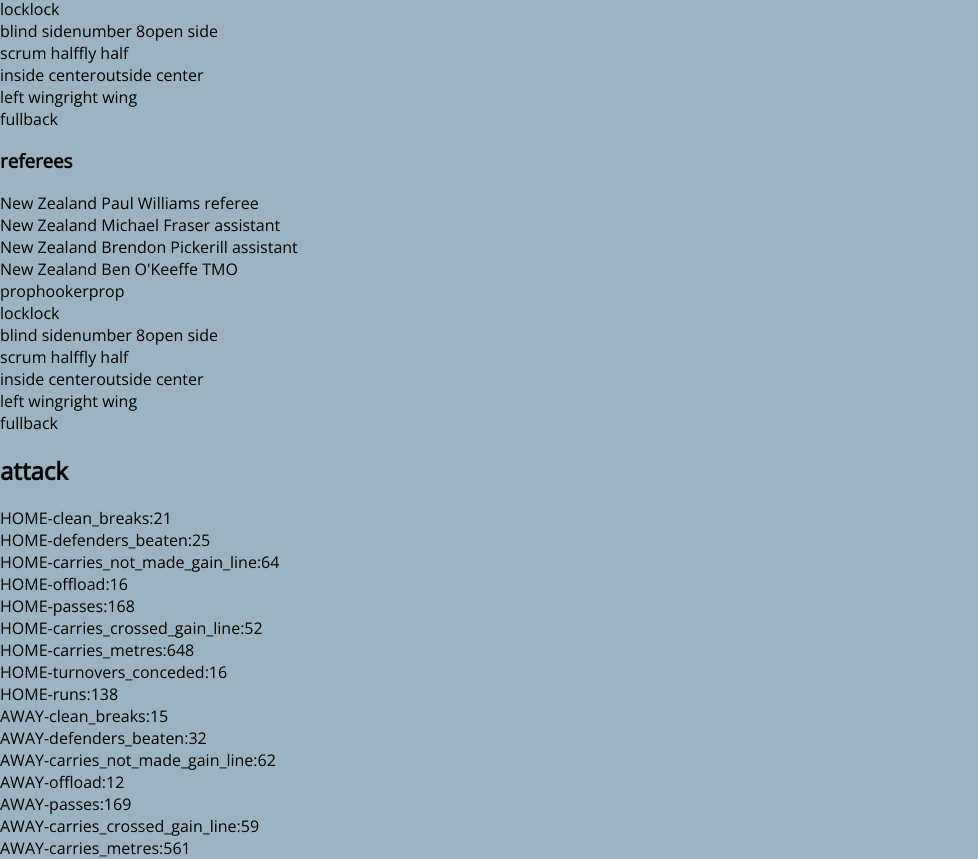
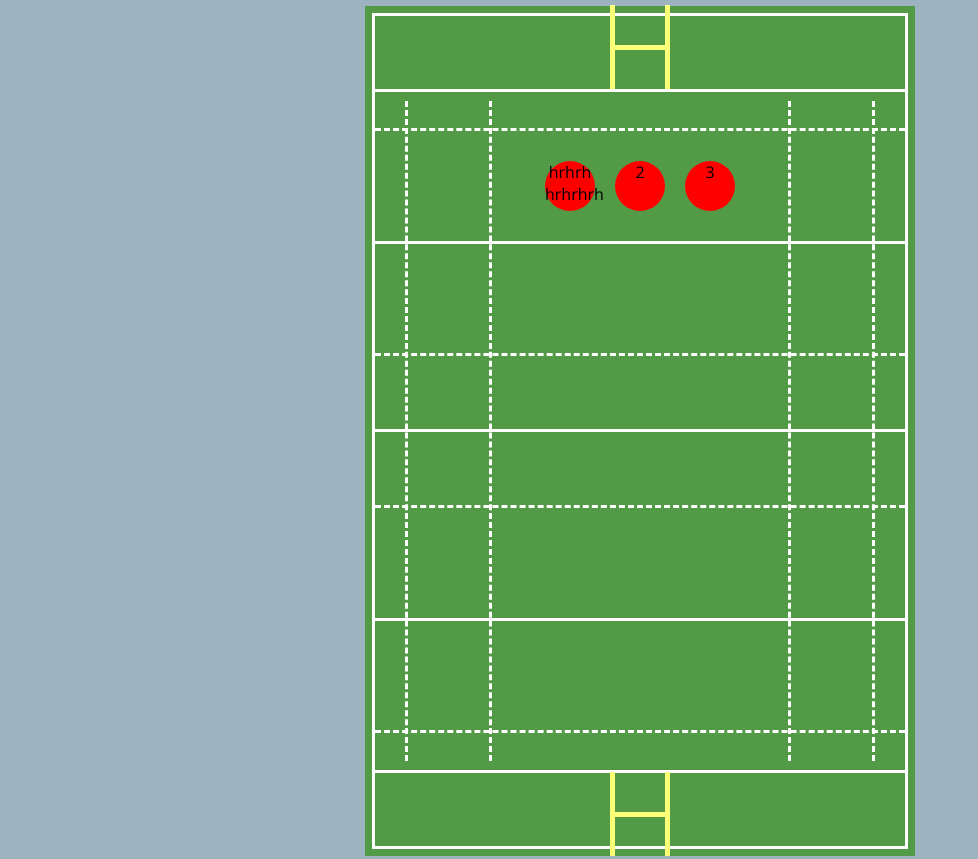
Before and after one commit to Ram-Montilia-Smithson/rugby-app, a React (Create React App) app: page /matchInfo in a window 1280 px wide. Shown: the part 489-1348 px from the top of the page, without its empty margins (0-978 px from the left). Built offline with nearby package versions, Linux system fonts and the light colour scheme.

Commit message:
making pitch.jsx to look like a pitch

```diff
--- a/src/components/pitch.jsx
+++ b/src/components/pitch.jsx
@@ -1,16 +1,47 @@
 import React from 'react'
+import "../scss/pitch/pitch.css"
 
 // show the teams line up as circles on a pitch, arrange them based on their position
 // include the subs as well somehow
+// arrange the scss as well
 
 export default function Pitch({team}) {
     return (
         <div className="pitch">
-            <div className="front row">
-                <span>prop</span>
-                <span>hooker</span>
-                <span>prop</span>
+            <div className="horizontal-lines">
+                <div className="in-goal-area-up">
+                    <div className="posts-up">
+                        <div className="crossbar"></div>
+                    </div>
+                </div>
+                <div className="five-yard-up"></div>
+                <div className="tt-up">
+                    {/* <div className="front row"> */}
+                        <span>hrhrh hrhrhrh</span>
+                        <span>2</span>
+                        <span>3</span>
+                    {/* </div> */}
+                </div>
+                <div className="zone-b"></div>
+                <div className="ten-up"></div>
+                <div className="ten-down"></div>
+                <div className="zone-c"></div>
+                <div className="tt-down"></div>
+                <div className="five-yard-down"></div>
+                <div className="in-goal-area-down">
+                    <div className="posts-down">
+                        <div className="crossbar"></div>
+                    </div>
+                </div>
             </div>
+            <div className="vertical-lines">
+                <div className="five-left"></div>
+                <div className="fifteen-left"></div>
+                <div className="mid-pitch"></div>
+                <div className="fifteen-right"></div>
+                <div className="five-right"></div>
+            </div>
+            {/*
             <div className="second row">
                 <span>lock</span>
                 <span>lock</span>
@@ -34,7 +65,7 @@ export default function Pitch({team}) {
             </div>
             <div className="fullback">
                 <span>fullback</span>
-            </div>
+            </div> */}
         </div>
     )
 }
--- /dev/null
+++ b/src/scss/pitch/pitch.css
@@ -0,0 +1,185 @@
+.pitch {
+  width: 550px;
+  height: 850px;
+  margin: 50px auto;
+  display: -webkit-box;
+  display: -ms-flexbox;
+  display: flex;
+  -webkit-box-pack: center;
+      -ms-flex-pack: center;
+          justify-content: center;
+  -webkit-box-align: center;
+      -ms-flex-align: center;
+          align-items: center;
+  position: relative;
+  background-color: #539A46;
+  z-index: -1;
+}
+
+.horizontal-lines {
+  width: 530px;
+  height: 830px;
+  border: 3px solid #ffffff;
+  display: -webkit-box;
+  display: -ms-flexbox;
+  display: flex;
+  -webkit-box-orient: vertical;
+  -webkit-box-direction: normal;
+      -ms-flex-direction: column;
+          flex-direction: column;
+  -webkit-box-pack: center;
+      -ms-flex-pack: center;
+          justify-content: center;
+  z-index: 1;
+}
+
+.in-goal-area-up {
+  height: 10%;
+  border-bottom: 3px solid #ffffff;
+  display: -webkit-box;
+  display: -ms-flexbox;
+  display: flex;
+  -webkit-box-pack: center;
+      -ms-flex-pack: center;
+          justify-content: center;
+}
+
+.posts-up {
+  margin-top: -2%;
+  height: 115%;
+  width: 50px;
+  border-right: solid #fdff76 5px;
+  border-left: solid #fdff76 5px;
+  display: -webkit-box;
+  display: -ms-flexbox;
+  display: flex;
+  -webkit-box-align: center;
+      -ms-flex-align: center;
+          align-items: center;
+}
+
+.crossbar {
+  width: 100%;
+  border-top: solid 5px #fdff76;
+}
+
+.five-yard-up {
+  height: 5%;
+  border-bottom: 3px dashed #ffffff;
+}
+
+.tt-up {
+  height: 15%;
+  border-bottom: 3px solid #ffffff;
+  display: -webkit-box;
+  display: -ms-flexbox;
+  display: flex;
+  -webkit-box-pack: center;
+      -ms-flex-pack: center;
+          justify-content: center;
+  -webkit-box-align: center;
+      -ms-flex-align: center;
+          align-items: center;
+}
+
+.tt-up span {
+  height: 50px;
+  width: 50px;
+  margin: 10px;
+  border-radius: 50px;
+  text-align: center;
+  background-color: red;
+}
+
+.zone-b {
+  height: 15%;
+  border-bottom: 3px dashed #ffffff;
+}
+
+.ten-up {
+  height: 10%;
+  border-bottom: white 3px solid;
+}
+
+.ten-down {
+  height: 10%;
+}
+
+.zone-c {
+  height: 15%;
+  border-top: 3px dashed #ffffff;
+}
+
+.tt-down {
+  height: 15%;
+  border-top: 3px solid #ffffff;
+}
+
+.five-yard-down {
+  height: 5%;
+  border-top: 3px dashed #ffffff;
+}
+
+.in-goal-area-down {
+  height: 10%;
+  border-top: 3px solid #ffffff;
+  display: -webkit-box;
+  display: -ms-flexbox;
+  display: flex;
+  -webkit-box-pack: center;
+      -ms-flex-pack: center;
+          justify-content: center;
+}
+
+.posts-down {
+  margin-top: -0.1%;
+  height: 115%;
+  width: 50px;
+  border-right: solid #fdff76 5px;
+  border-left: solid #fdff76 5px;
+  display: -webkit-box;
+  display: -ms-flexbox;
+  display: flex;
+  -webkit-box-align: center;
+      -ms-flex-align: center;
+          align-items: center;
+}
+
+.vertical-lines {
+  z-index: 0;
+  height: 660px;
+  width: 550px;
+  position: absolute;
+  display: -webkit-box;
+  display: -ms-flexbox;
+  display: flex;
+  -webkit-box-orient: horizontal;
+  -webkit-box-direction: normal;
+      -ms-flex-direction: row;
+          flex-direction: row;
+}
+
+.five-left {
+  width: 7.5%;
+  border-right: #ffffff dashed 3px;
+}
+
+.fifteen-left {
+  width: 15%;
+  border-right: #ffffff dashed 3px;
+}
+
+.mid-pitch {
+  width: 55%;
+}
+
+.fifteen-right {
+  width: 15%;
+  border-left: #ffffff dashed 3px;
+}
+
+.five-right {
+  width: 7.5%;
+  border-left: #ffffff dashed 3px;
+}
+/*# sourceMappingURL=pitch.css.map */
--- /dev/null
+++ b/src/scss/pitch/pitch.scss
@@ -0,0 +1,149 @@
+.pitch{
+    width: 550px;
+    height: 850px;
+    margin: 50px auto;
+    display:flex;
+    justify-content:center;
+    align-items:center;
+    position: relative;
+    background-color:#539A46;
+    z-index: -1;
+}
+
+.horizontal-lines {
+    width: 530px;
+    height: 830px;
+    border: 3px solid #ffffff;
+    display:flex;
+    flex-direction: column;
+    justify-content: center;
+    z-index: 1;
+}
+
+.in-goal-area-up{
+    height: 10%;
+    border-bottom: 3px solid #ffffff;
+    display: flex;
+    justify-content: center;
+}
+
+.posts-up{
+    margin-top: -2%;
+    height: 115%;
+    width: 50px;
+    border-right: solid #fdff76 5px;
+    border-left: solid #fdff76 5px;
+    display: flex;
+    align-items: center;
+}
+
+.crossbar{
+    width: 100%;
+    border-top: solid 5px #fdff76;
+}
+
+.five-yard-up{
+    height: 5%;
+    border-bottom: 3px dashed #ffffff;
+}
+
+.tt-up{
+    height: 15%;
+    border-bottom: 3px solid #ffffff;
+    display: flex;
+    justify-content: center;
+    align-items: center;
+}
+
+.tt-up span{
+    height: 50px;
+    width: 50px;
+    margin: 10px;
+    border-radius: 50px;
+    text-align: center;
+    background-color: red;
+}
+// .front-row{
+//     display: flex;
+//     justify-content: center;
+//     align-items: center;
+// }
+
+.zone-b{
+    height: 15%;
+    border-bottom: 3px dashed #ffffff;
+}
+
+.ten-up{
+    height: 10%;
+    border-bottom: white 3px solid;
+}
+
+.ten-down{
+    height: 10%;
+}
+
+.zone-c{
+    height: 15%;
+    border-top: 3px dashed #ffffff;
+}
+
+.tt-down{
+    height: 15%;
+    border-top: 3px solid #ffffff;
+}
+
+.five-yard-down {
+    height: 5%;
+    border-top: 3px dashed #ffffff;
+}
+
+.in-goal-area-down{
+    height: 10%;
+    border-top: 3px solid #ffffff;
+    display: flex;
+    justify-content: center;
+}
+
+.posts-down {
+    margin-top: -0.1%;
+    height: 115%;
+    width: 50px;
+    border-right: solid #fdff76 5px;
+    border-left: solid #fdff76 5px;
+    display: flex;
+    align-items: center;
+}
+
+.vertical-lines{
+    z-index: 0;
+    height: 660px;
+    width: 550px;
+    position: absolute;
+    display: flex;
+    flex-direction: row;
+}
+
+.five-left{
+    width: 7.5%;
+    border-right: #ffffff dashed 3px;
+}
+
+.fifteen-left{
+    width: 15%;
+    border-right: #ffffff dashed 3px;
+}
+
+.mid-pitch{
+    width: 55%;
+}
+
+.fifteen-right {
+    width: 15%;
+    border-left: #ffffff dashed 3px;
+}
+
+.five-right {
+    width: 7.5%;
+    border-left: #ffffff dashed 3px;
+}
```
Also changed, not shown: 1 other file (tests, documents, lock files or other folders).
